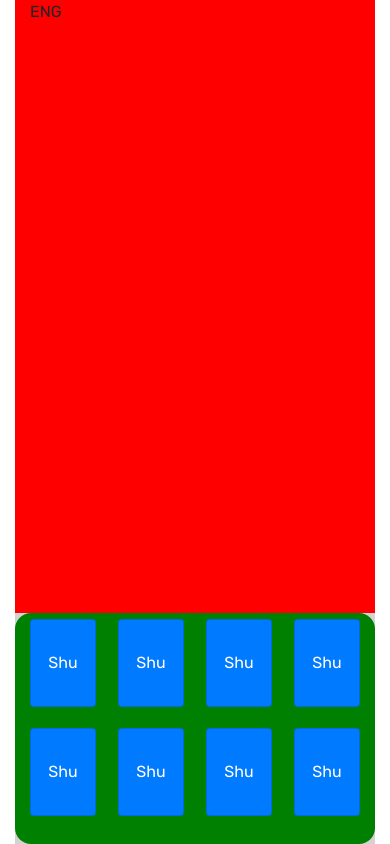
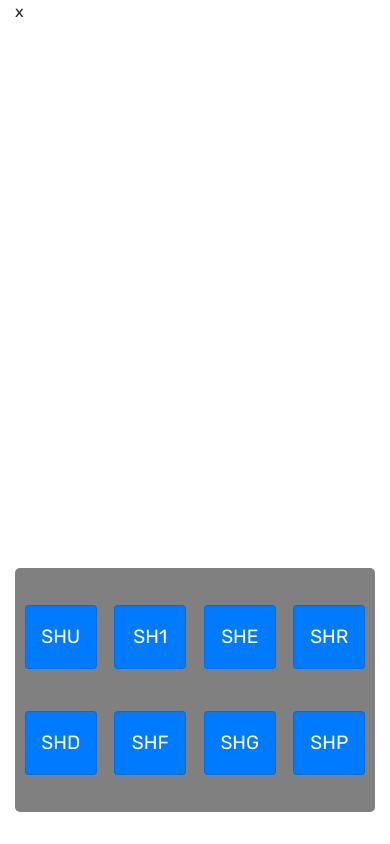
Before and after one commit to flroent/hiragana, a React (Create React App) app: page /play in a window 390 px wide. Built offline with nearby package versions, Linux system fonts and the light colour scheme.

Commit message:
playPage responsive

```diff
--- a/src/components/HiraganaType.jsx
+++ b/src/components/HiraganaType.jsx
@@ -22,6 +22,9 @@ const styles = {
   button: {
     width: '100%',
     marginBottom: '1em',
+    fontSize: '1.2rem',
+    display: 'flex',
+    justifyContent: 'center',
   },
   buttonRow: {
     display: 'flex',
@@ -48,7 +51,7 @@ const categoriesButtons = [
   ['dakutens', 'composés'],
 ];
 
-const levels = ['4', '8', '16'];
+const levels = ['4', '8', '12'];
 
 const HiraganaType = ({
   onCategorieClick,
@@ -72,7 +75,7 @@ const HiraganaType = ({
           ? changeStateLevel(selectedLevel)
           : setErrorMode(2);
         break;
-      case '16':
+      case '12':
         categories.length >= 3
           ? changeStateLevel(selectedLevel)
           : setErrorMode(3);
@@ -134,6 +137,7 @@ const HiraganaType = ({
         {levels.map((arrayLevel) => (
           <Col xs="12" lg="3" key={`${arrayLevel}Col`}>
             <Button
+              className={arrayLevel === '12' ? 'd-none d-lg-block' : ''}
               style={styles.button}
               variant={arrayLevel === level ? 'success' : 'info'}
               key={arrayLevel}
@@ -150,7 +154,7 @@ const HiraganaType = ({
             Please select at least
             {` ${errorType} `}
             categorie
-            {errorType === 1 ? '.' : 's .'}
+            {errorType === 1 ? ' .' : 's .'}
           </Alert>
         ) : (
           <></>
--- a/src/components/Play.jsx
+++ b/src/components/Play.jsx
@@ -5,78 +5,103 @@ import {
   Container,
   Col,
   Row,
-  Card,
+  Card
 } from 'react-bootstrap';
 
 const styles = {
   mainContainer: {
     display: 'flex',
     flexDirection: 'column',
-    backgroundColor: 'lightGray',
     height: '100vh',
+    padding: '0'
   },
-  upRow: {
-    height: '80%',
-    backgroundColor: 'red',
+  navContainer: {
+    height: '10%'
   },
-  downRow: {
-    backgroundColor: 'green',
-    borderRadius: '1em',
+  navRow: { height: '20%' },
+  upContainer: {
+    height: '60%',
+    padding: '1em'
+  },
+
+  kanjiUpRow: {
+    height: '50%',
+    display: 'flex',
+    justifyContent: 'center',
+    alignItems: 'center'
+  },
+  downContainer: {
+    backgroundColor: 'grey',
+    borderRadius: '.3em',
     height: '30%',
-    padding: '0.4em 0em',
+    padding: '1em',
+    marginBottom: '2em'
+  },
+  kanjiRow: {
+    height: '100%',
+    display: 'flex',
+    justifyContent: 'center',
+    alignItems: 'center'
+  },
+  kanjiCol: {
+    padding: '0',
+    height: '50%',
     display: 'flex',
     alignItems: 'center',
+    justifyContent: 'center'
   },
-  card: {
-    width: '20%',
-    height: '80%',
+  kanjiCard: {
+    width: '80%',
+    height: '60%',
     display: 'flex',
-    flexDirection: 'column',
-    justifyContent: 'space-around',
-    textAlign: 'center',
-  },
-  cardCol: {
-    display: 'flex',
-    justifyContent: 'space-between',
-    height: '50%',
-  },
+    alignItems: 'center',
+    justifyContent: 'center',
+    fontSize: '1.2rem'
+  }
 };
+
+const kanjis = [
+  'SHU',
+  'SH1',
+  'SHE',
+  'SHR',
+  'SHD',
+  'SHF',
+  'SHG',
+  'SHP'
+  // 'SHU',
+  // 'SH1',
+  // 'SHE',
+  // 'SHR',
+];
 
 const Play = () => (
   <Container style={styles.mainContainer}>
-    <Row style={styles.upRow}>
-      <Col>ENG</Col>
-    </Row>
-    <Row style={styles.downRow}>
-      <Col xs="12" lg="6" style={styles.cardCol}>
-        <Card bg="primary" text="white" style={styles.card}>
-          Shu
-        </Card>
-        <Card bg="primary" text="white" style={styles.card}>
-          Shu
-        </Card>
-        <Card bg="primary" text="white" style={styles.card}>
-          Shu
-        </Card>
-        <Card bg="primary" text="white" style={styles.card}>
-          Shu
-        </Card>
-      </Col>
-      <Col xs="12" lg="6" style={styles.cardCol}>
-        <Card bg="primary" text="white" style={styles.card}>
-          Shu
-        </Card>
-        <Card bg="primary" text="white" style={styles.card}>
-          Shu
-        </Card>
-        <Card bg="primary" text="white" style={styles.card}>
-          Shu
-        </Card>
-        <Card bg="primary" text="white" style={styles.card}>
-          Shu
-        </Card>
-      </Col>
-    </Row>
+    <Container style={styles.navContainer}>
+      <Row style={styles.navRow}>x</Row>
+    </Container>
+    <Container style={styles.upContainer}></Container>
+    <Container style={styles.downContainer}>
+      <Row style={styles.kanjiRow}>
+        {kanjis.map(kanji => (
+          <Col
+            xs='3'
+            xl='1'
+            style={styles.kanjiCol}
+            key={kanjis.findIndex(el => el === kanji)}
+          >
+            <Card
+              style={styles.kanjiCard}
+              bg='primary'
+              text='white'
+              key={kanji}
+            >
+              {kanji}
+            </Card>
+          </Col>
+        ))}
+      </Row>
+    </Container>
   </Container>
 );
 
```
